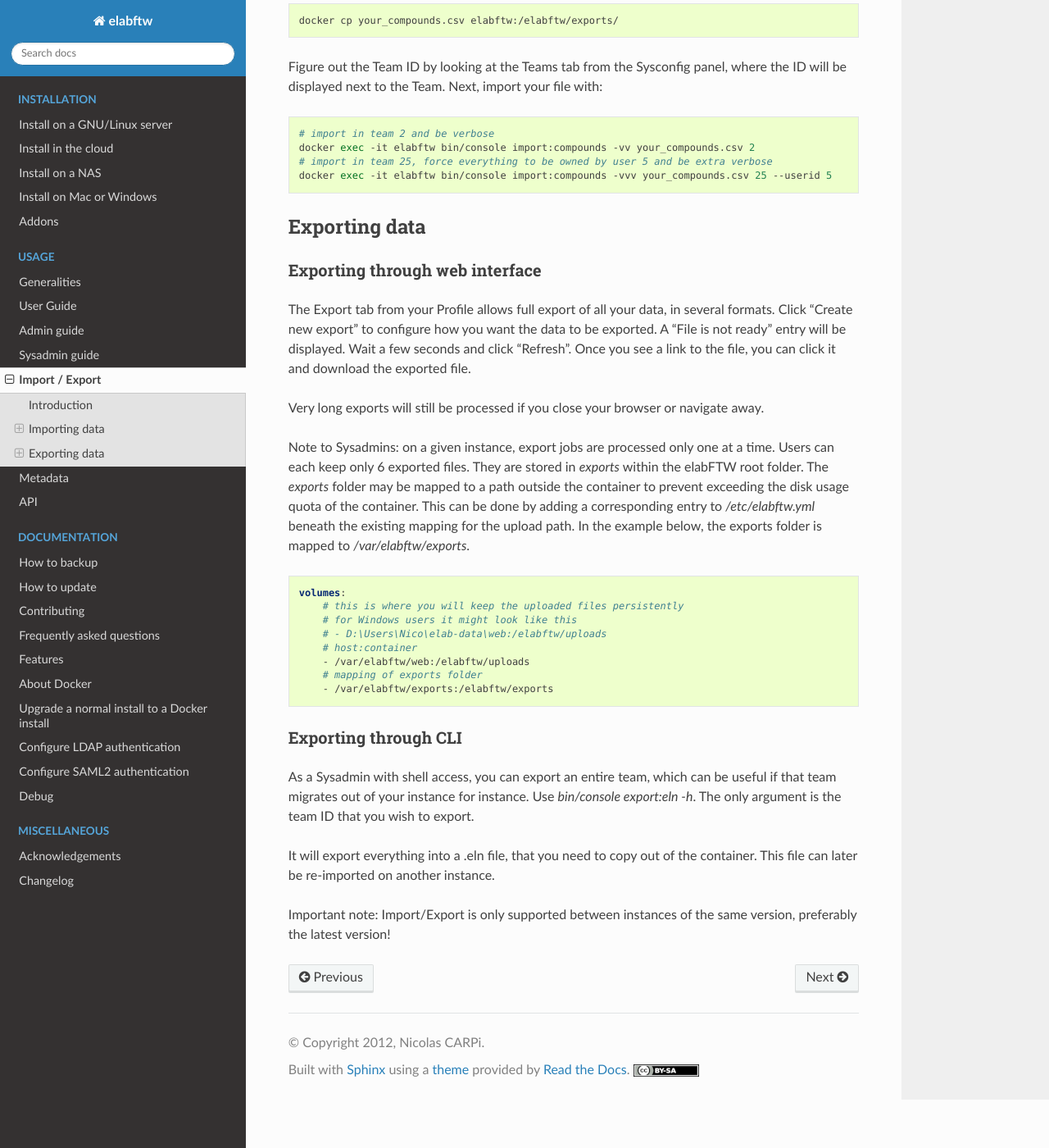
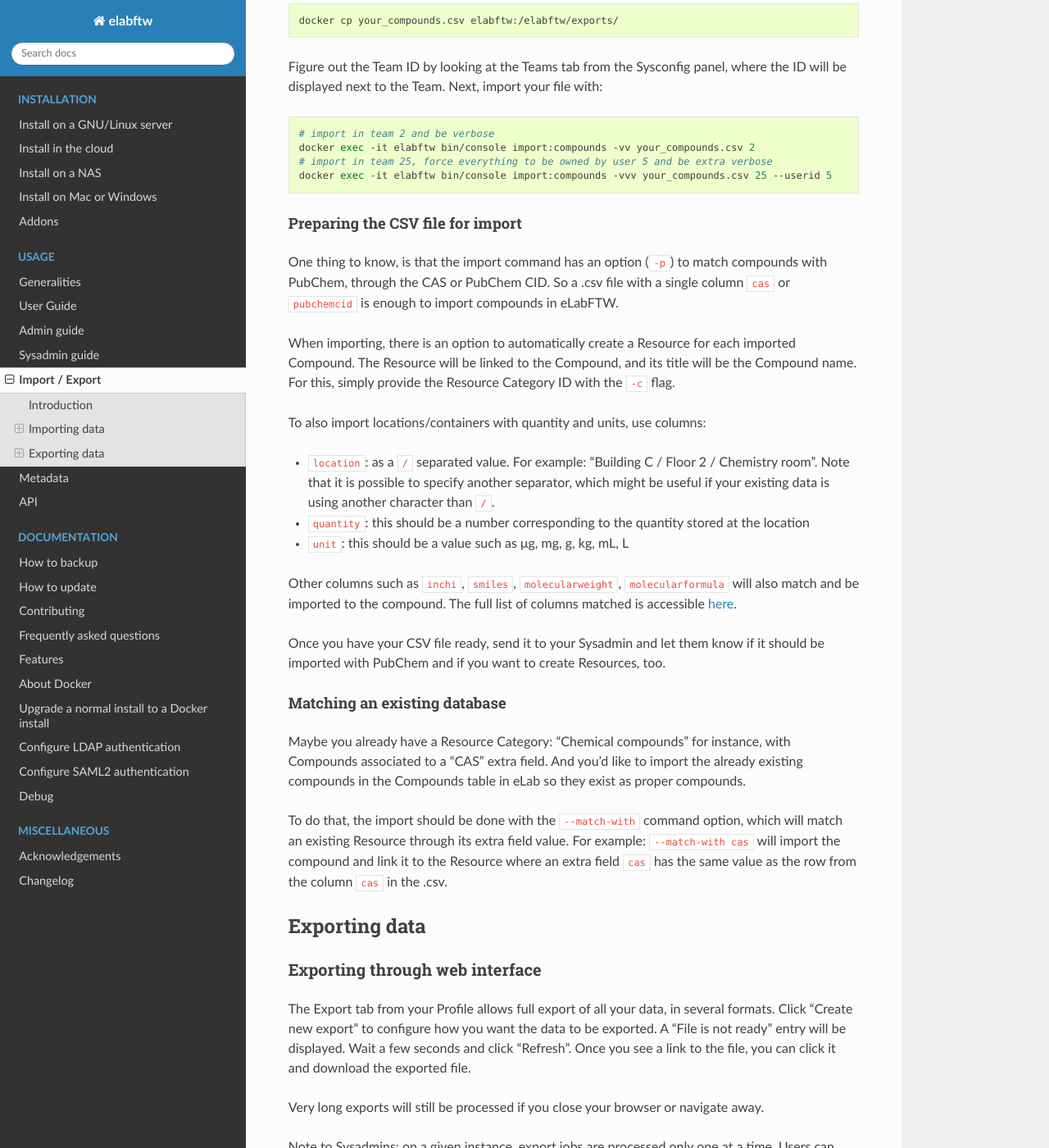
Before and after one commit to elabftw/elabdoc, a Sphinx documentation site: the page built from doc/import-export.rst, in a window 1280 px wide and 1400 px high, scrolled down 4430 px. Shown: the whole window at 82% size. Built offline with Sphinx 7.4.7 and the Read the Docs theme 3.1.0, drawn with Linux system fonts in a browser that asks for light colours.

Commit message:
csv import: complete doc

```diff
--- a/doc/import-export.rst
+++ b/doc/import-export.rst
@@ -206,6 +206,31 @@
    # import in team 25, force everything to be owned by user 5 and be extra verbose
    docker exec -it elabftw bin/console import:compounds -vvv your_compounds.csv 25 --userid 5
 
+Preparing the CSV file for import
+^^^^^^^^^^^^^^^^^^^^^^^^^^^^^^^^^
+
+One thing to know, is that the import command has an option (``-p``) to match compounds with PubChem, through the CAS or PubChem CID. So a .csv file with a single column ``cas`` or ``pubchemcid`` is enough to import compounds in eLabFTW.
+
+When importing, there is an option to automatically create a Resource for each imported Compound. The Resource will be linked to the Compound, and its title will be the Compound name. For this, simply provide the Resource Category ID with the ``-c`` flag.
+
+To also import locations/containers with quantity and units, use columns:
+
+- ``location``: as a ``/`` separated value. For example: "Building C / Floor 2 / Chemistry room". Note that it is possible to specify another separator, which might be useful if your existing data is using another character than ``/``.
+- ``quantity``: this should be a number corresponding to the quantity stored at the location
+- ``unit``: this should be a value such as μg, mg, g, kg, mL, L
+
+Other columns such as ``inchi``, ``smiles``, ``molecularweight``, ``molecularformula`` will also match and be imported to the compound. The full list of columns matched is accessible `here <https://github.com/elabftw/elabftw/blob/master/src/commands/ImportCompoundsCsv.php#L56>`_.
+
+Once you have your CSV file ready, send it to your Sysadmin and let them know if it should be imported with PubChem and if you want to create Resources, too.
+
+Matching an existing database
+^^^^^^^^^^^^^^^^^^^^^^^^^^^^^
+
+Maybe you already have a Resource Category: "Chemical compounds" for instance, with Compounds associated to a "CAS" extra field. And you'd like to import the already existing compounds in the Compounds table in eLab so they exist as proper compounds.
+
+To do that, the import should be done with the ``--match-with`` command option, which will match an existing Resource through its extra field value. For example: ``--match-with cas`` will import the compound and link it to the Resource where an extra field ``cas`` has the same value as the row from the column ``cas`` in the .csv.
+
+
 .. _exporting-data:
 
 Exporting data
```
